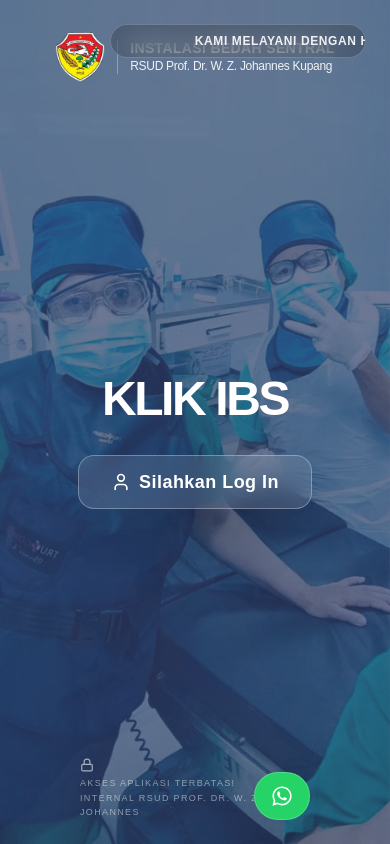
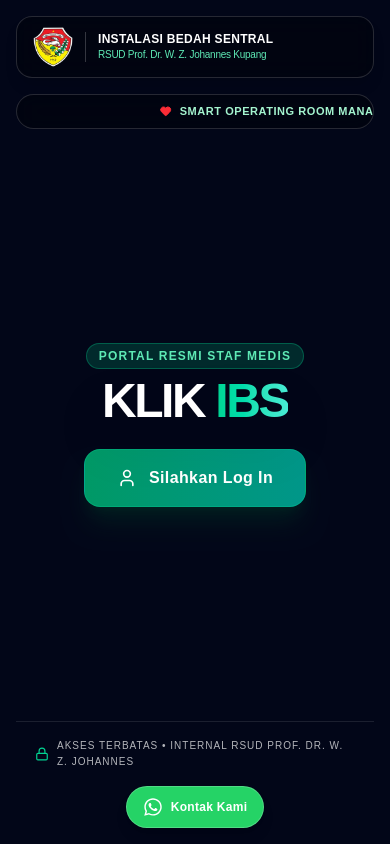
Before and after one commit to rheynseran/klik-ibs, a Next.js app: page / in a window 390 px wide. Built offline with nearby package versions, Linux system fonts and the light colour scheme.

Commit message:
feat: upgrade landing page UI with modern glassmorphism and responsive layout

```diff
--- a/app/page.tsx
+++ b/app/page.tsx
@@ -25,7 +25,7 @@
   };
 
   return (
-    <main className="relative flex flex-col items-center justify-center min-h-screen text-white p-5 overflow-hidden">
+    <main className="relative flex flex-col justify-between min-h-screen text-white p-4 sm:p-6 overflow-hidden bg-slate-950">
 
       {/* CSS untuk Animasi Berjalan */}
       <style jsx global>{`
@@ -34,61 +34,71 @@
           100% { transform: translateX(-100%); }
         }
         .animate-marquee {
-          animation: marquee 15s linear infinite;
+          animation: marquee 18s linear infinite;
         }
       `}</style>
 
-      {/* Ticker Berjalan di Kanan Atas */}
-      <div className="absolute top-6 right-6 z-50 w-64 md:w-80 overflow-hidden bg-black/20 backdrop-blur-md rounded-full py-2 px-4 border border-white/20">
-        <div className="animate-marquee whitespace-nowrap text-xs font-semibold tracking-wider uppercase text-white/90">
-          <span className="flex items-center gap-2">
-            <Heart size={12} className="fill-red-500 text-red-500" />
-            Kami Melayani dengan Hati • Instalasi Bedah Sentral
-          </span>
+      {/* Background Slideshow dengan Overlay Gradien Sinematik */}
+      <div className="absolute inset-0 -z-10">
+        {backgrounds.map((bg, index) => (
+          <div key={bg} className={`absolute inset-0 transition-opacity duration-1000 ${index === currentBg ? 'opacity-100' : 'opacity-0'}`}>
+            <Image src={bg} alt="Background" fill className="object-cover scale-105" priority />
+          </div>
+        ))}
+        <div className="absolute inset-0 bg-gradient-to-t from-blue-950/90 via-blue-950/70 to-slate-950/60 backdrop-blur-[2px]" />
+      </div>
+
+      {/* TOP BAR: Logo & Ticker Berjalan */}
+      <header className="relative z-40 w-full max-w-7xl mx-auto flex flex-col md:flex-row items-center justify-between gap-4">
+        {/* Identitas RS */}
+        <div className="flex items-center gap-3 bg-black/30 backdrop-blur-md px-4 py-2.5 rounded-2xl border border-white/15 shadow-lg w-full md:w-auto">
+          <div className="relative w-10 h-10 shrink-0">
+            <Image src="/logo.png" alt="Logo" fill className="object-contain" />
+          </div>
+          <div className="text-left border-l border-white/20 pl-3">
+            <p className="text-xs sm:text-sm font-bold leading-tight tracking-wide text-white">INSTALASI BEDAH SENTRAL</p>
+            <p className="text-[10px] sm:text-xs font-medium text-emerald-300 tracking-tight">RSUD Prof. Dr. W. Z. Johannes Kupang</p>
           </div>
         </div>
 
-      {/* Background Slideshow */}
-      <div className="absolute inset-0 -z-10">
-        {backgrounds.map((bg, index) => (
-          <div key={bg} className={`absolute inset-0 transition-opacity duration-1000 ${index === currentBg ? 'opacity-100' : 'opacity-0'}`}>
-            <Image src={bg} alt="Background" fill className="object-cover" />
-          </div>
-        ))}
-        <div className="absolute inset-0 bg-blue-950/60" />
-      </div>
-
-      {/* HEADER: Logo & Identitas RS */}
-      <header className="absolute top-8 left-0 w-full flex flex-col items-center justify-center z-40 px-4">
-        <div className="flex flex-row items-center gap-3 mb-2">
-            <Image src="/logo.png" alt="Logo" width={50} height={50} className="object-contain" />
-            <div className="text-left border-l border-white/30 pl-3">
-                <p className="text-sm md:text-base font-bold leading-tight tracking-wide">INSTALASI BEDAH SENTRAL</p>
-                <p className="text-xs md:text-sm font-medium opacity-90 tracking-tight">RSUD Prof. Dr. W. Z. Johannes Kupang</p>
+        {/* Ticker Berjalan */}
+        <div className="w-full md:w-72 overflow-hidden bg-black/30 backdrop-blur-md rounded-full py-2 px-4 border border-white/15 shadow-inner">
+          <div className="animate-marquee whitespace-nowrap text-[11px] font-semibold tracking-wider uppercase text-emerald-200">
+            <span className="flex items-center gap-2">
+              <Heart size={12} className="fill-red-500 text-red-500 shrink-0" />
+              Smart Operating Room Management System • Kami Melayani Anda Sepenuh Hati
+            </span>
           </div>
         </div>
       </header>
 
-      {/* BAGIAN LOGIN: Judul & Tombol di tengah layar */}
+      {/* HERO SECTION: Judul & Tombol Login di Tengah */}
+      <div className="relative z-30 flex flex-col items-center justify-center text-center my-auto py-12">
         {!showLogin && (
-        <div className="z-30 flex flex-col items-center gap-6 mt-10">
-          <div className="text-center mb-2">
-            <h1 className="text-5xl md:text-6xl font-black tracking-tighter uppercase drop-shadow-2xl">klik IBS</h1>
+          <div className="flex flex-col items-center gap-6 animate-in fade-in zoom-in-95 duration-500">
+            <div className="space-y-2">
+              <span className="inline-block px-3 py-1 rounded-full bg-emerald-500/20 border border-emerald-400/30 text-emerald-300 text-xs font-bold tracking-widest uppercase">
+                Portal Resmi Staf Medis
+              </span>
+              <h1 className="text-5xl sm:text-7xl font-black tracking-tighter uppercase drop-shadow-2xl">
+                klik <span className="text-transparent bg-clip-text bg-gradient-to-r from-emerald-400 to-teal-300">IBS</span>
+              </h1>
             </div>
 
             <button
               onClick={() => setShowLogin(true)}
-            className="flex items-center justify-center gap-2 px-8 py-3 bg-white/10 backdrop-blur-md border border-white/30 text-white text-lg font-bold rounded-2xl shadow-2xl hover:bg-white/20 hover:scale-105 active:scale-95 transition-all tracking-wide"
+              className="flex items-center justify-center gap-3 px-8 py-4 bg-gradient-to-r from-emerald-600 to-teal-600 hover:from-emerald-500 hover:to-teal-500 text-white font-bold text-base sm:text-lg rounded-2xl shadow-xl shadow-emerald-950/50 border border-emerald-400/30 hover:scale-105 active:scale-95 transition-all tracking-wide cursor-pointer"
             >
               <User size={20} /> Silahkan Log In
             </button>
           </div>
         )}
+      </div>
 
-      {/* Login Modal */}
+      {/* LOGIN MODAL */}
       {showLogin && (
-        <div className="fixed inset-0 z-50 flex items-center justify-center p-4 bg-black/60 backdrop-blur-md animate-in fade-in duration-300">
-            <div className="w-full max-w-sm">
+        <div className="fixed inset-0 z-50 flex items-center justify-center p-4 bg-slate-950/80 backdrop-blur-md animate-in fade-in duration-300">
+            <div className="w-full max-w-sm bg-slate-900/90 border border-slate-800 rounded-3xl p-2 shadow-2xl backdrop-blur-xl">
                 <LoginForm
                   onCancel={() => setShowLogin(false)}
                   onLoginSuccess={handleLoginSuccess}
@@ -97,28 +107,27 @@
         </div>
       )}
 
-      {/* Kontak Kami */}
-      <div className="absolute bottom-6 right-20 z-40">
+      {/* FOOTER SECTION: Status & Kontak WhatsApp (Fixed/Bottom Bar) */}
+      <footer className="relative z-40 w-full max-w-7xl mx-auto flex flex-col sm:flex-row items-center justify-between gap-4 pt-4 border-t border-white/10">
+        {/* Status Keterangan */}
+        <div className="flex items-center gap-2 text-white/70 max-w-xs text-left">
+          <Lock size={14} className="shrink-0 text-emerald-400" />
+          <p className="text-[10px] uppercase tracking-[0.1em] leading-relaxed">
+            Akses Terbatas • Internal RSUD Prof. Dr. W. Z. Johannes
+          </p>
+        </div>
+
+        {/* Tombol Kontak WhatsApp */}
         <a
           href="https://wa.me/6282264825919"
           target="_blank"
           rel="noopener noreferrer"
-          className="flex items-center gap-2 px-4 py-3 bg-[#25D366] hover:bg-[#128C7E] text-white font-bold rounded-full shadow-2xl hover:scale-105 transition-all border border-white/20"
+          className="flex items-center gap-2 px-4 py-2.5 bg-[#25D366] hover:bg-[#20ba5a] text-white font-bold rounded-full shadow-lg hover:scale-105 transition-all border border-white/20 text-xs sm:text-sm"
         >
-          <FaWhatsapp size={22} />
-          <span className="hidden md:inline text-sm tracking-wide">Kontak Kami</span>
+          <FaWhatsapp size={20} />
+          <span className="tracking-wide">Kontak Kami</span>
         </a>
-      </div>
-
-      {/* Footer Status */}
-      <div className="absolute bottom-6 left-20 z-30 max-w-[200px] pointer-events-none opacity-60">
-        <div className="flex flex-col items-start">
-          <Lock size={14} className="mb-1" />
-          <p className="text-[9px] uppercase tracking-[0.15em] leading-relaxed text-white/80">
-            Akses Aplikasi Terbatas! Internal RSUD Prof. DR. W. Z. Johannes
-          </p>
-        </div>
-      </div>
+      </footer>
 
     </main>
   );
```
Lines whose indentation alone changed are shown as unchanged.
